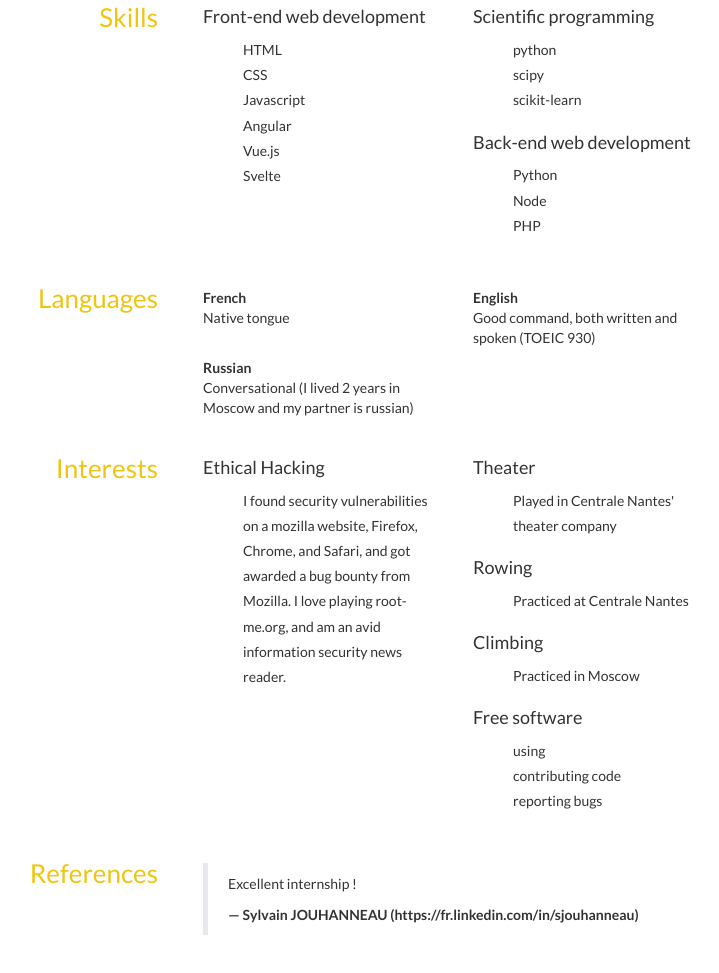
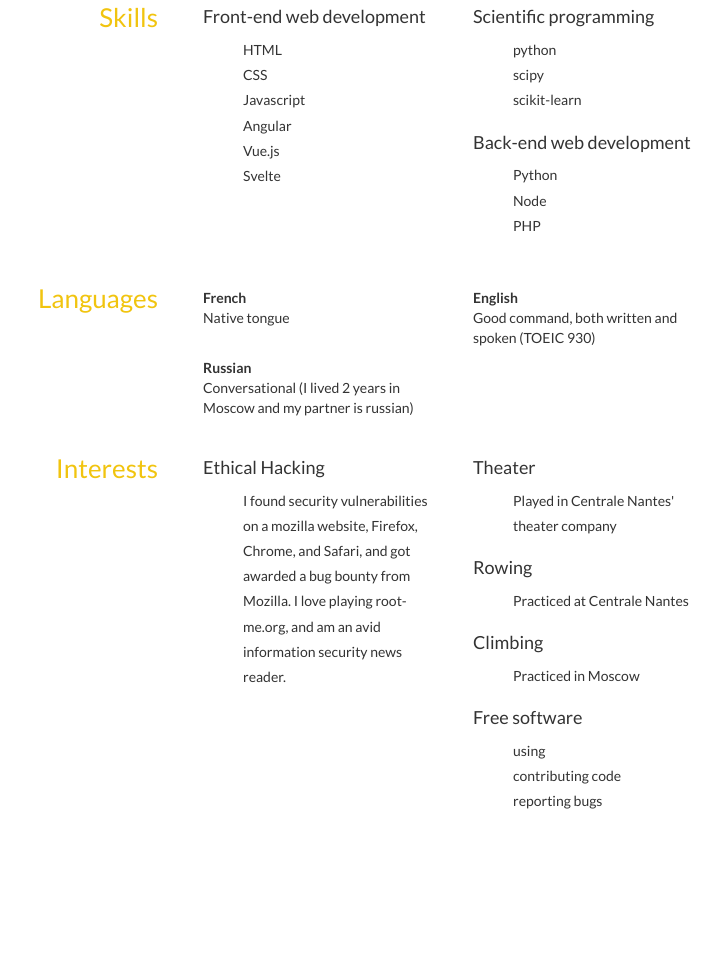
Before and after one commit to lovasoa/resume, a website: page index.html in a window 1280 px wide. Shown: the part 2298-3271 px from the top of the page, without its empty margins (272-991 px from the left). After the commit the page ends 3211 px from the top, so only its background shows below. Drawn offline with nearby package versions, Linux system fonts and the light colour scheme; some icons are missing.

Commit message:
Remove reference

```diff
--- a/index.html
+++ b/index.html
@@ -570,23 +570,6 @@ h4 span:first-child {
 		</div>
 	</section>
 
-	<section id="references" class="row">
-		<aside class="col-sm-3">
-			<h3>References</h3>
-		</aside>
-		<div class="col-sm-9">
-			<div class="row">
-			<div class="col-sm-12">
-				<blockquote class="reference">
-					<p>Excellent internship !</p>
-					<p class="name">
-						<strong>— Sylvain JOUHANNEAU (https://fr.linkedin.com/in/sjouhanneau)</strong>
-					</p>
-				</blockquote>
-			</div>
-			</div>
-		</div>
-	</section>
 
 	</div>
 
```
Also changed, not shown: resume.json (+1 -6 lines).
